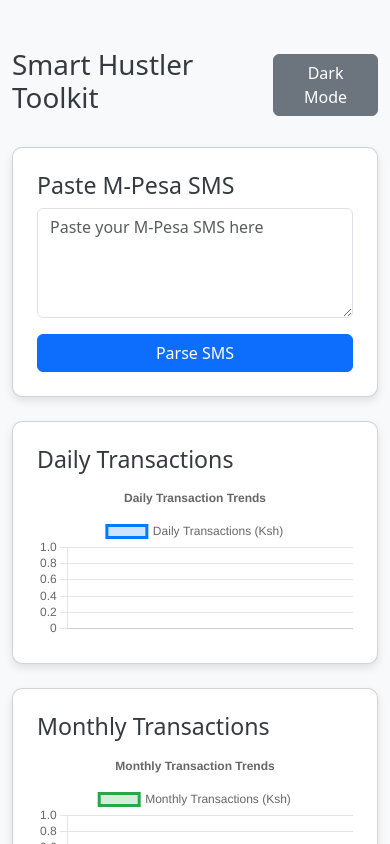
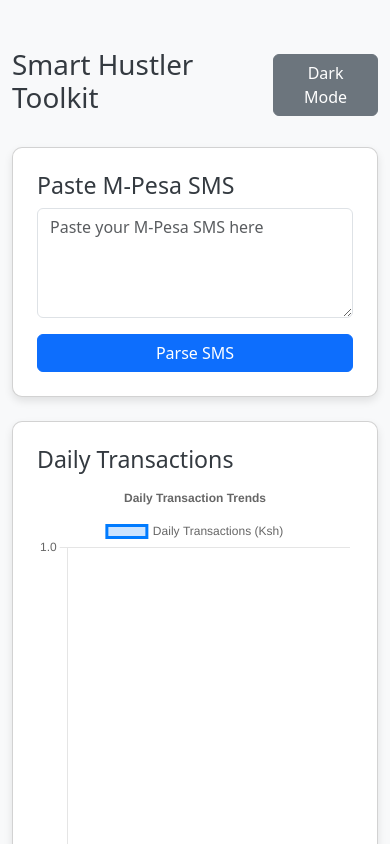
Before and after one commit to WabukoWabuko/smart-hustler-toolkit, a React (Vite) app in the folder frontend/: page / in a window 390 px wide. Shown: the top 844 px of the page. Built offline with nearby package versions, Linux system fonts and the light colour scheme; no server answers.

Commit message:
Improved UI layout: balanced space, made table responsive, fixed content overflow

```diff
--- a/frontend/src/App.css
+++ b/frontend/src/App.css
@@ -45,6 +45,11 @@
   margin-bottom: 0;
 }
 
+.table th, .table td {
+  white-space: nowrap; /* Prevent text wrapping */
+  padding: 0.75rem; /* Consistent padding */
+}
+
 .table-striped tbody tr:nth-of-type(odd) {
   background-color: rgba(0, 0, 0, 0.05);
 }
@@ -52,3 +57,12 @@
 .bg-dark .table-striped tbody tr:nth-of-type(odd) {
   background-color: rgba(255, 255, 255, 0.05);
 }
+
+.table-responsive {
+  overflow-x: auto; /* Ensure horizontal scroll on small screens */
+}
+
+.chart-container {
+  position: relative;
+  height: 300px; /* Fixed height for charts */
+}
--- a/frontend/src/App.jsx
+++ b/frontend/src/App.jsx
@@ -99,7 +99,7 @@
         </button>
       </div>
       <div className="row">
-        <div className="col-md-6">
+        <div className="col-md-4">
           <div className={`card p-4 mb-4 ${darkMode ? 'bg-secondary text-white' : ''}`}>
             <h3>Paste M-Pesa SMS</h3>
             <textarea
@@ -126,30 +126,41 @@
             )}
           </div>
         </div>
-        <div className="col-md-6">
+        <div className="col-md-8">
+          <div className="row">
+            <div className="col-12 col-lg-6">
               <div className={`card p-4 mb-4 ${darkMode ? 'bg-secondary text-white' : ''}`}>
                 <h3>Daily Transactions</h3>
                 <Line
                   data={dailyChartData}
                   options={{
                     responsive: true,
+                    maintainAspectRatio: false,
                     plugins: { legend: { position: 'top' }, title: { display: true, text: 'Daily Transaction Trends' } },
                   }}
+                  height={300}
                 />
               </div>
+            </div>
+            <div className="col-12 col-lg-6">
               <div className={`card p-4 mb-4 ${darkMode ? 'bg-secondary text-white' : ''}`}>
                 <h3>Monthly Transactions</h3>
                 <Line
                   data={monthlyChartData}
                   options={{
                     responsive: true,
+                    maintainAspectRatio: false,
                     plugins: { legend: { position: 'top' }, title: { display: true, text: 'Monthly Transaction Trends' } },
                   }}
+                  height={300}
                 />
+              </div>
+            </div>
           </div>
           <div className={`card p-4 ${darkMode ? 'bg-secondary text-white' : ''}`}>
             <h3>Transaction History</h3>
             {transactions.length > 0 ? (
+              <div className="table-responsive">
                 <table className="table table-striped">
                   <thead>
                     <tr>
@@ -172,6 +183,7 @@
                     ))}
                   </tbody>
                 </table>
+              </div>
             ) : (
               <p>No transactions yet. Parse an SMS to add one!</p>
             )}
```
Also changed, not shown: 2 other files (tests, documents, lock files or other folders). Lines whose indentation alone changed are shown as unchanged.
